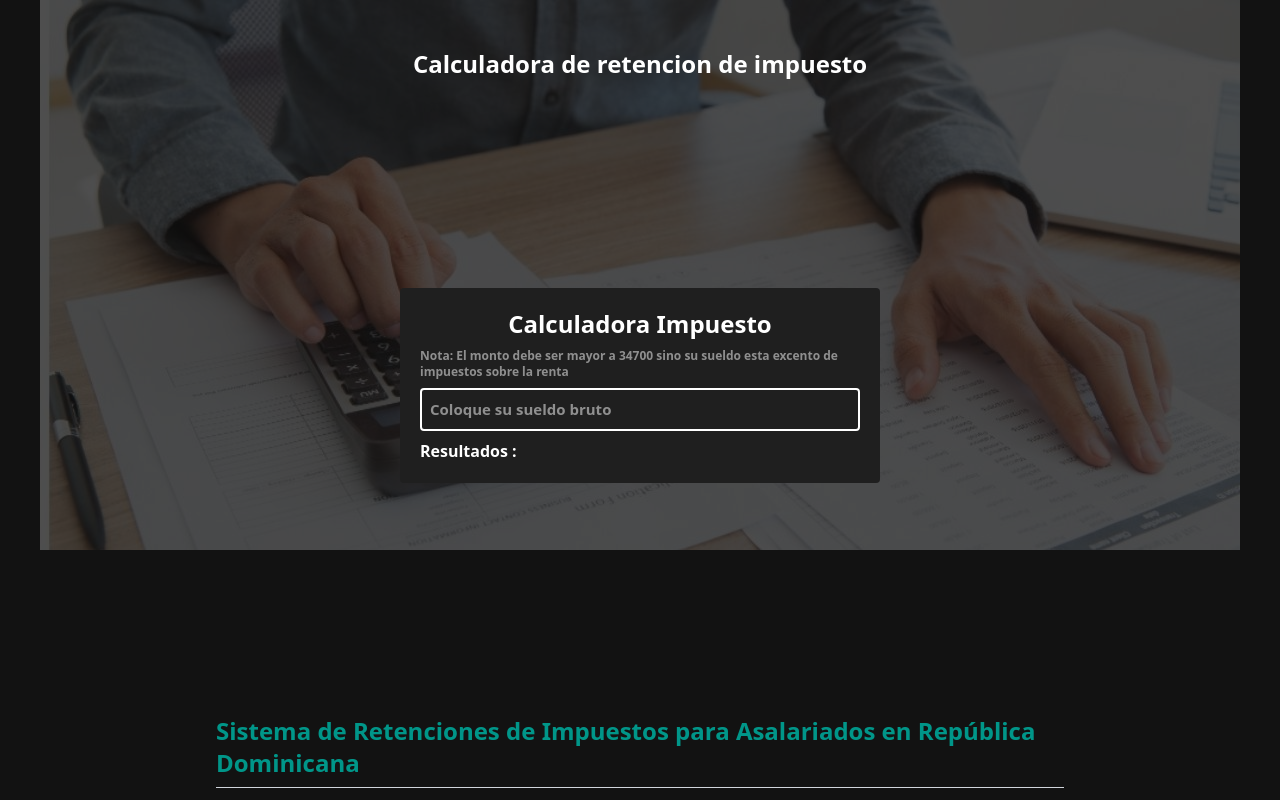
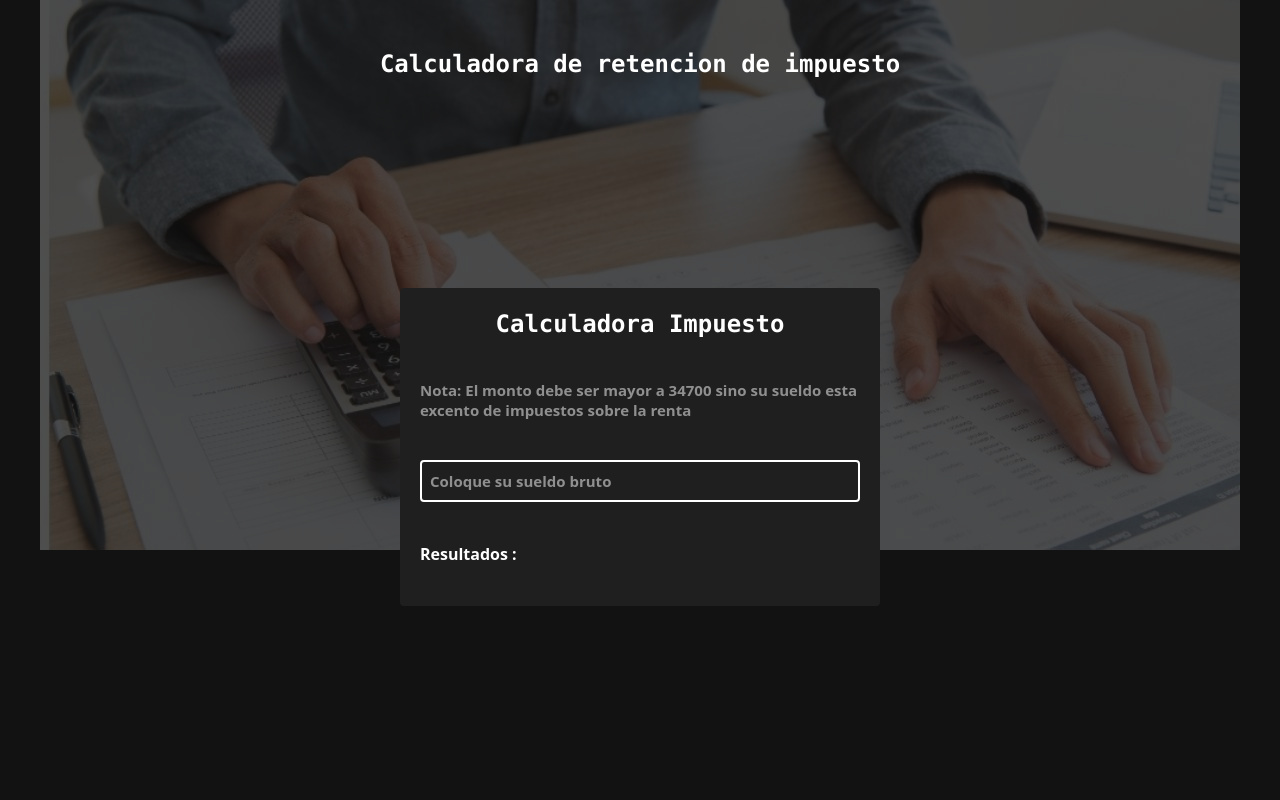
Before and after one commit to AdrianAlexisRD/Calculadora-Impuesto, a React (Vite) app: page / in a window 1280 px wide. Shown: the top 800 px of the page. Built offline with nearby package versions, Linux system fonts and the light colour scheme.

Commit message:
Se modifico tamaño de la fuente y padding en componente calculadora

```diff
--- a/src/App.jsx
+++ b/src/App.jsx
@@ -6,7 +6,7 @@ function App() {
 
 
   return (
-    <div className="h-dvh w-dvw flex flex-col items-center xl:gap-50 gap-20">
+    <div className="h-dvh w-dvw flex flex-col items-center xl:gap-50 gap-10">
       <Header/>
       <Calculadora/>
       <RetencionesImpuestosRD/>
--- a/src/Calculadora.jsx
+++ b/src/Calculadora.jsx
@@ -23,9 +23,9 @@ export function Calculadora() {
 
 
     return(
-        <section className="rounded text-white bg-[#1f1f1f] max-w-120 w-[70%] z-20 p-5 flex flex-col gap-2 font-extrabold transition-all duration-3000 ease-in-out">
-            <h1 className="text-2xl text-center">Calculadora Impuesto</h1>
-            <h3 className="font-bold opacity-50 text-2xl text-[12px]">Nota: El monto debe ser mayor a {numeroMinimo} sino su sueldo esta excento de impuestos sobre la renta</h3>
+        <section className="rounded text-white bg-[#1f1f1f] max-w-120 w-[70%] z-20 p-5 pb-10 flex flex-col gap-10 font-extrabold transition-all duration-3000 ease-in-out">
+            <h2 className="text-2xl text-center font-mono">Calculadora Impuesto</h2>
+            <h3 className="font-bold opacity-50 text-2xl text-[15px]">Nota: El monto debe ser mayor a {numeroMinimo} sino su sueldo esta excento de impuestos sobre la renta</h3>
             <input className="border-2 rounded p-2 text-[15px]" type="number" onChange={e=> setEntrada(e.target.value)}  value={Entrada} placeholder="Coloque su sueldo bruto"/>
             <h2> <span className="text-white"> Resultados :</span> {Result}</h2>
         </section>
--- a/src/header.jsx
+++ b/src/header.jsx
@@ -4,7 +4,7 @@ import imgBg from './assets/imgFondo.jpg'
 export function Header() {
     return(
         <div className='relative w-[100vw] h-200 flex items-center justify-center pt-5 md:pt-10' >
-            <h1 className='2xl:text-4xl text-2xl z-100 font-bold text-white text-center p-2'>Calculadora de retencion de impuesto</h1>
+            <h1 className='2xl:text-4xl text-2xl z-100 font-bold font-mono text-white text-center p-2'>Calculadora de retencion de impuesto</h1>
             <img src={imgBg} alt="" className='opacity-25 w-[100vw] max-w-300 2xl:right-[20%]  absolute top-0'/>
         </div>
     )
```
